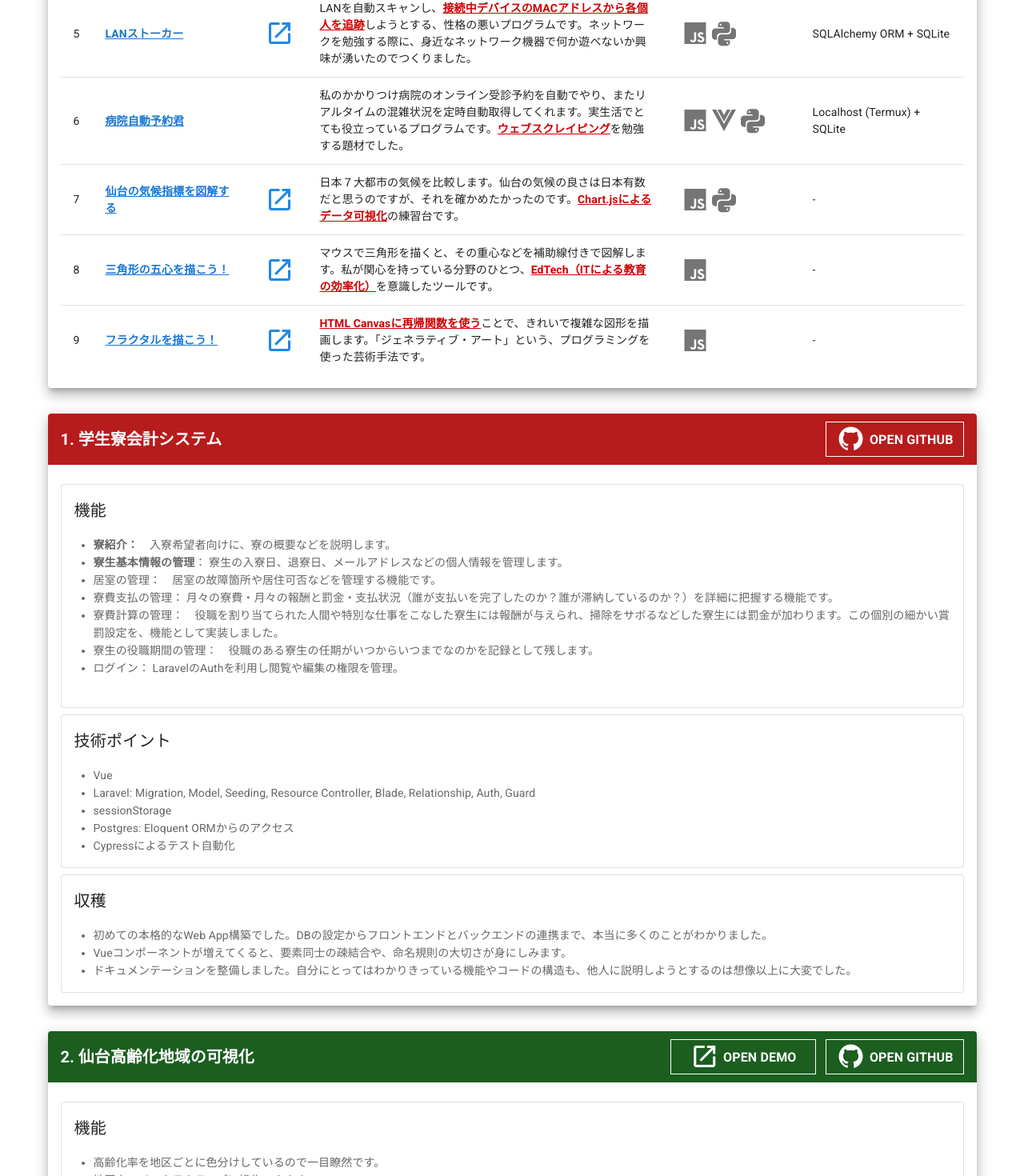
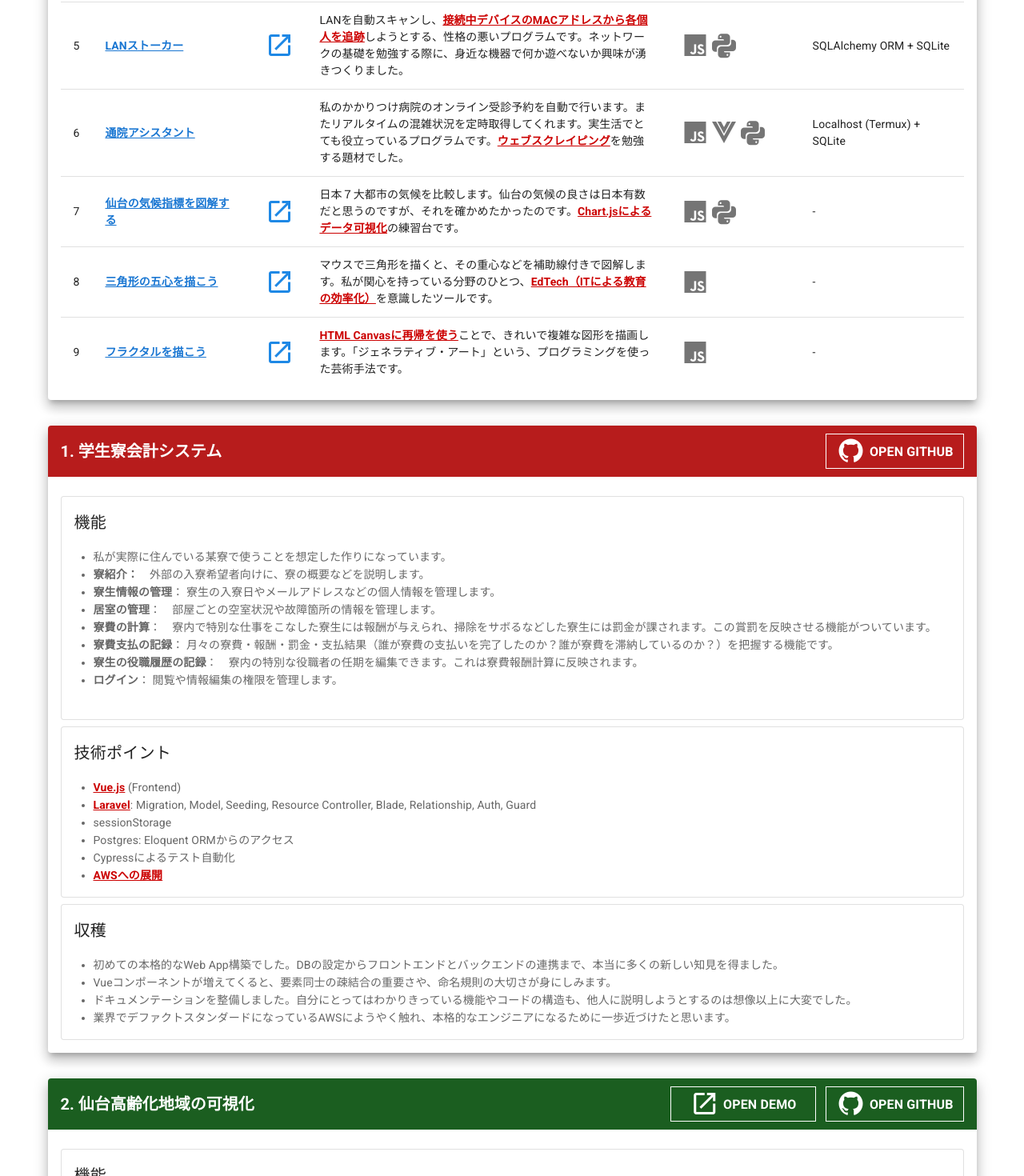
Before and after one commit to azureleaf/azureleaf.github.io, a Vue app: page /#/ in a window 1280 px wide. Shown: the part 720-2190 px from the top of the page at 80% size. Built offline with nearby package versions, Linux system fonts and the light colour scheme.

Commit message:
style: Explain gomoku & dorm app

```diff
--- a/src/views/Projects.vue
+++ b/src/views/Projects.vue
@@ -7,14 +7,13 @@
       <v-card-subtitle class="subtitle-1">
         <ul>
           <li>
-            ポートフォリオサイトへのご訪問ありがとうございます！
-            プログラマになるための勉強の題材として私がつくったものを、一部ご紹介いたします。
+            ポートフォリオサイトへのご訪問ありがとうございます。
           </li>
           <li>
-            「自分が実際に使いたくなるツールを制作しよう」という点に主眼に置きました。このためプロジェクトの中身は様々です。
+            プログラミング勉強の題材として私がつくったものを、一部ご紹介します。「自分が実際に使いたいツールを制作しよう」を主眼に置きました。
           </li>
           <li>
-            制作物それぞれにデモページを設けましたので、ぜひご覧ください。なお、各プロジェクトのGitHubページでは更に詳しく説明しています。
+            制作物それぞれにデモページを設けましたので、ぜひご覧ください。なお、各プロジェクトのGitHubページに更に詳しい説明があります。
           </li>
         </ul>
       </v-card-subtitle>
@@ -188,53 +187,54 @@ export default {
   name: "Projects",
   data: function() {
     return {
-      // List of all the project id strings
-      // Will be set on mounted
       projectIds: [],
       projects: [
         {
           name: "学生寮会計システム",
           identifier: "dorm",
           desc:
-            "学生寮の<u>業務自動化ツール</u>。寮生情報管理、会計処理、居室状態管理などの機能をもっており、最も実用的なプロジェクトです。",
+            "学生寮の<u>業務自動化ツール</u>。寮生の個人情報や寮施設の情報管理や会計処理の機能をもっており、最も実用的なプロジェクトです。",
           demourl: "",
           githuburl: "https://github.com/azureleaf/dorm-management-app",
           frameworks: ["js", "php", "laravel", "vue"],
           backends: ["Laravel + Eloquent + Postgres"],
           funcs: [
-            "<b>寮紹介：</b>　入寮希望者向けに、寮の概要などを説明します。",
-            "<b>寮生基本情報の管理</b>： 寮生の入寮日、退寮日、メールアドレスなどの個人情報を管理します。",
-            "居室の管理：　居室の故障箇所や居住可否などを管理する機能です。",
-            "寮費支払の管理： 月々の寮費・月々の報酬と罰金・支払状況（誰が支払いを完了したのか？誰が滞納しているのか？）を詳細に把握する機能です。",
-            "寮費計算の管理：　役職を割り当てられた人間や特別な仕事をこなした寮生には報酬が与えられ、掃除をサボるなどした寮生には罰金が加わります。この個別の細かい賞罰設定を、機能として実装しました。",
-            "寮生の役職期間の管理：　役職のある寮生の任期がいつからいつまでなのかを記録として残します。",
-            "ログイン： LaravelのAuthを利用し閲覧や編集の権限を管理。"
+            "私が実際に住んでいる某寮で使うことを想定した作りになっています。",
+            "<b>寮紹介：</b>　外部の入寮希望者向けに、寮の概要などを説明します。",
+            "<b>寮生情報の管理</b>： 寮生の入寮日やメールアドレスなどの個人情報を管理します。",
+            "<b>居室の管理</b>：　部屋ごとの空室状況や故障箇所の情報を管理します。",
+            "<b>寮費の計算</b>：　寮内で特別な仕事をこなした寮生には報酬が与えられ、掃除をサボるなどした寮生には罰金が課されます。この賞罰を反映させる機能がついています。",
+            "<b>寮費支払の記録</b>： 月々の寮費・報酬・罰金・支払結果（誰が寮費の支払いを完了したのか？誰が寮費を滞納しているのか？）を把握する機能です。",
+            "<b>寮生の役職履歴の記録</b>：　寮内の特別な役職者の任期を編集できます。これは寮費報酬計算に反映されます。",
+            "<b>ログイン</b>： 閲覧や情報編集の権限を管理します。"
           ],
           funcImg: "",
           techs: [
-            "Vue",
-            "Laravel: Migration, Model, Seeding, Resource Controller, Blade, Relationship, Auth, Guard",
+            "<u>Vue.js</u> (Frontend)",
+            "<u>Laravel</u>: Migration, Model, Seeding, Resource Controller, Blade, Relationship, Auth, Guard",
             "sessionStorage",
             "Postgres: Eloquent ORMからのアクセス",
-            "Cypressによるテスト自動化"
+            "Cypressによるテスト自動化",
+            "<u>AWSへの展開</u>"
           ],
           achvs: [
-            "初めての本格的なWeb App構築でした。DBの設定からフロントエンドとバックエンドの連携まで、本当に多くのことがわかりました。",
-            "Vueコンポーネントが増えてくると、要素同士の疎結合や、命名規則の大切さが身にしみます。",
-            "ドキュメンテーションを整備しました。自分にとってはわかりきっている機能やコードの構造も、他人に説明しようとするのは想像以上に大変でした。"
+            "初めての本格的なWeb App構築でした。DBの設定からフロントエンドとバックエンドの連携まで、本当に多くの新しい知見を得ました。",
+            "Vueコンポーネントが増えてくると、要素同士の疎結合の重要さや、命名規則の大切さが身にしみます。",
+            "ドキュメンテーションを整備しました。自分にとってはわかりきっている機能やコードの構造も、他人に説明しようとするのは想像以上に大変でした。",
+            "業界でデファクトスタンダードになっているAWSにようやく触れ、本格的なエンジニアになるために一歩近づけたと思います。"
           ]
         },
         {
           name: "仙台高齢化地域の可視化",
           identifier: "ageing",
           desc:
-            "町ごとの高齢人口比率を、地図の上にヒートマップで描画します。私が一市民として興味のある内容でおもしろかったです。<u>Pythonでのデータ処理と可視化</u>の練習台。",
+            "町ごとの高齢人口の比率を、地図の上にヒートマップとして描画します。私が一市民として興味のある内容でした。<u>Pythonでのデータ処理と可視化</u>の練習台。",
           demourl: "https://azureleaf.github.io/ageing-sendai/",
           githuburl: "https://github.com/azureleaf/ageing-sendai",
           frameworks: ["py", "js", "c"],
           backends: [],
           funcs: [
-            "高齢化率を地区ごとに色分けしているので一目瞭然です。",
+            "高齢化率を地区ごとに色分けしているので、一目瞭然です。",
             "地図上でインタラクティブに操作できます。",
             "クリックすると詳細情報がポップアップで表示できます"
           ],
@@ -244,7 +244,7 @@ export default {
             "Pythonの<u>Pandas</u>やC言語でデータを加工します。",
             "<u>カラーマッピング</u>（どの値をどの色に対応させれば見やすいのか？）の有名な計算手段を<a href='https://azureleaf.github.io/ageing-sendai/colormap.html'>いくつか検討しました</a>。",
             "「町別の年齢人口分布統計のExcelファイル」「町別の緯度経度情報のExcelファイル」など<u>複数の表をうまくJOINできるようデータを整形</u>しました。",
-            "「重複データを発見して取り除く」「４丁目と四丁目の表記のゆれを統一する」「データ区分ごとの集計」などは全てコーディングで処理します。",
+            "「重複データを発見して取り除く」「４丁目と四丁目の表記のゆれを統一する」「データ区分ごとの集計」などの面倒だけど考慮しなければならない煩雑な処理は、全てコーディングで処理します。",
             "以下に詳しいデータ分析を述べます"
           ],
           achvs: [
@@ -265,23 +265,25 @@ export default {
             "人間側が盤面に石を置くと、<u>COM側が独自のアルゴリズムで盤面を評価し最善手（と思われる手）を返してきます。</u>",
             "<u>盤面サイズ変更</u>やリセットの機能があります。",
             "盤面動作に<u>SVGアニメーション</u>を使い、見た目の洗練さを高めています。",
-            "「勝者や引き分けを表示する」「ゲーム勝敗が確定した場合にはそれ以降のクリックを受け付けない」など、詳細も詰めました。"
+            "「勝者や引き分けを表示する」「ゲーム勝敗が確定した場合にはそれ以降のクリックを受け付けない」など、操作感の細かい部分も詰めました。"
           ],
           funcImg: "",
           techs: [
+            "１．　人間側プレイヤーが盤面をクリックします。",
+            "２．　クリックされたマス目に「O」を表示し、Vueコンポーネントは現在の局面をVuexに伝えます。",
+            "３．　Vuexは現在の盤面を評価します。全てのマス目に対して<u>テンプレートマッチング</u>を行い、<u>マス目毎にスコアを算出します</u>。例えば「O」が４つ並んでいる場所がある場合は勝利が目前なので、その４連に隣接するマス目が持つ「Oにとってのスコア」は非常に高くなります。",
+            "４．　O（人間側プレイヤー）にとってのスコアと、X（COM側プレイヤー）にとってのスコアの両方を計算します。",
+            "５．　この段階で<u>「テンプレートマッチングが一個も引っかからない場合」</u>は両者手詰まりなので「引き分け」とし、ゲームをロックします。",
+            "６．　この段階で<u>「石が５個並んでいるプレイヤーがいる場合」</u>にはそのプレイヤーを勝者とし、ゲームをロックします。",
+            "７．　O側のスコアと、X側のスコアをマス毎に足し合わせます。将棋に<u>「敵の打ちたいところに打て」</u>という格言がありますが、五目並べでも<u>人間側にとって良い手となる場所にCOM側が先回りして石を置くことで、人間側を妨害できることになります。</u>",
+            "８．　<u>足し合わせたスコアが一番高いマス</u>を見つけ、そこをCOM側の最善手として決定します。"
+          ],
+          achvs: [
             "Vuetifyによるマテリアルデザイン、CDNによるWebフォント、配色、CSSのカスタマイズによる<u>ポップなデザインの世界観</u>にこだわりました。",
             "Vuexによる状態管理を多用しています。",
-            "SVG Pathアニメーションの利用。",
-            "１．　盤面へのユーザーのクリックを感知すると、そのマス目の座標情報をVuexに対して通知します。",
-            "２．　クリックされたマス目に「O」を記入します。",
-            "３．　Vuexが現在の盤面情報を受け取り、その盤面を評価します。評価にはテンプレートマッチングを行い、最善手を洗い出します。",
-            "４．　O（人間側プレイヤー）にとっての最善手スコアと、X（COM側プレイヤー）にとっての最善手を",
-            "５．　"
-          ],
-          achvs: [
-            "<u>Vuexによる状態管理</u>を一通り理解しました。",
-            "Vuetifyでの細かいCSS調整がわかりました。",
-            "デザインの細かな違いが、サイト全体の印象に相当大きな影響を与えることを実感しました。これは特にゲームや購買サイトなどで顕著だと思います。"
+            "SVG Pathアニメーションの基礎がわかりました。",
+            "Vuetifyにおける細かいCSS調整がわかりました。",
+            "<u>デザインの細かな違いが、サイト全体の印象や操作感に相当に大きな影響を与える</u>ことを実感しました。"
           ]
         },
         {
@@ -317,7 +319,7 @@ export default {
           name: "LANストーカー",
           identifier: "stalker",
           desc:
-            "LANを自動スキャンし、<u>接続中デバイスのMACアドレスから各個人を追跡</u>しようとする、性格の悪いプログラムです。ネットワークを勉強する際に、身近なネットワーク機器で何か遊べないか興味が湧いたのでつくりました。",
+            "LANを自動スキャンし、<u>接続中デバイスのMACアドレスから各個人を追跡</u>しようとする、性格の悪いプログラムです。ネットワークの基礎を勉強する際に、身近な機器で何か遊べないか興味が湧きつくりました。",
           demourl: "https://azureleaf.github.io/lan-device-stalker/",
           githuburl: "https://github.com/azureleaf/lan-device-stalker",
           frameworks: ["js", "py"],
@@ -326,8 +328,8 @@ export default {
             "PythonからARPをブロードキャストで掛けて、反応があったデバイスのMACアドレスを記録します。",
             "このプログラムを指定した時間ごとに自動でかけ、その結果をSQLiteのDBに集積していきます",
             "保存したデータを整形し、D3.jsを使って、<u>ヒートマップとして可視化</u>します。",
-            "これにより、<u>「どのパソコンが頻繁に使われているのか」「誰がいつ頃在室していたのか」</u>などが推測できます。",
-            "どのMACアドレスのNICが誰の所持品なのかは目視で判断するしかありませんが、それでも在室状況をかなり追えます。"
+            "これにより、<u>「誰がいつ頃在室していたのか」「どのパソコンが頻繁に使われているのか」</u>などが推測できます。",
+            "どのMACアドレスのNICが誰の持ち物なのかは目視で判断する必要がありますが、それにより各個人の在室状況をかなり追えます。"
           ],
           funcImg: "",
           techs: [
@@ -342,10 +344,10 @@ export default {
           ]
         },
         {
-          name: "病院自動予約君",
+          name: "通院アシスタント",
           identifier: "hospital",
           desc:
-            "私のかかりつけ病院のオンライン受診予約を自動でやり、またリアルタイムの混雑状況を定時自動取得してくれます。実生活でとても役立っているプログラムです。<u>ウェブスクレイピング</u>を勉強する題材でした。",
+            "私のかかりつけ病院のオンライン受診予約を自動で行います。またリアルタイムの混雑状況を定時取得してくれます。実生活でとても役立っているプログラムです。<u>ウェブスクレイピング</u>を勉強する題材でした。",
           demourl: "",
           githuburl: "https://github.com/azureleaf/hospital_latency",
           frameworks: ["py", "vue", "js"],
@@ -353,8 +355,8 @@ export default {
           funcs: [],
           funcImg: "",
           techs: [
-            "Socket.ioによるリアルタイム情報更新",
-            "Node.jsからPythonを実行"
+            // "Socket.ioによるリアルタイム情報更新",
+            // "Node.jsからPythonを実行"
           ],
           achvs: [
             "この病院は人気が高く、予約を取るのが先着順の凄まじい競争になっていました。自動化でとても楽になりました。"
@@ -370,16 +372,17 @@ export default {
           frameworks: ["js", "py"],
           backends: [],
           funcs: [
-            "各都市の真夏日、降水量、平均気温など基本的な気候統計を可視化します。"
+            "各都市の真夏日、降水量、平均気温など基本的な気候統計を可視化します。",
+            "表示する期間を自由に設定できます。最長だと1990年から2020年までの30年分を表示できます。"
           ],
           funcImg: "",
           techs: [
-            "ダウンロードしてきたデータはそのままでは利用できないので、不要な列の削除や列名の変更などをPythonで自動処理しました。"
+            "ダウンロードしてきたデータはそのままでは利用できないので、不要な列の削除や列名の変更などをPythonで自動処理しました。これは本当に地味ですが非常に手間のかかる処理です。"
           ],
           achvs: ["<u>Chart.js</u>によるグラフ描写ができるようになりました。"]
         },
         {
-          name: "三角形の五心を描こう！",
+          name: "三角形の五心を描こう",
           identifier: "triangle",
           desc:
             "マウスで三角形を描くと、その重心などを補助線付きで図解します。私が関心を持っている分野のひとつ、<u>EdTech（ITによる教育の効率化）</u>を意識したツールです。",
@@ -406,16 +409,16 @@ export default {
           ]
         },
         {
-          name: "フラクタルを描こう！",
+          name: "フラクタルを描こう",
           identifier: "fractal",
           desc:
-            "<u>HTML Canvasに再帰関数を使う</u>ことで、きれいで複雑な図形を描画します。「ジェネラティブ・アート」という、プログラミングを使った芸術手法です。",
+            "<u>HTML Canvasに再帰を使う</u>ことで、きれいで複雑な図形を描画します。「ジェネラティブ・アート」という、プログラミングを使った芸術手法です。",
           demourl: "https://azureleaf.github.io/canvas/fractal/canvastree.html",
           githuburl: "https://github.com/azureleaf/canvas/",
           frameworks: ["js"],
           backends: [],
           funcs: [
-            "「ある点から出発して一定の規則で枝分かれする」という動作を繰り返し、それを可視化することで幾何学的な図形を描けます。",
+            "「ある点から出発して一定の規則で枝分かれする」という非常に単純な動作を繰り返し、それを可視化することで幾何学的な図形を描けます。",
             "繰り返しの回数、枝分かれの角度、長さ、配色などをユーザが自由に変更できるコントロールをつけたので、いろいろ遊ぶことができます。"
           ],
           funcImg: "",
@@ -428,80 +431,6 @@ export default {
             "Vuetifyの便利さがとてもよくわかりました。きれいなコンポーネント要素がサクッと実装できる。こういう機能の車輪の再発明していくのは地獄。"
           ]
         }
-        // {
-        //   name: "ファイルマネージャー",
-        //   identifier: "filemanager",
-        //   desc:
-        //     "パソコン内に文書ファイルが大量にあり収拾がつかないので、それらをタグ付けなどで整理するツール。<u>フレームワーク抜きの純粋なPHPに慣れる</u>ために作成しました。",
-        //   demourl: "",
-        //   githuburl: "",
-        //   frameworks: ["php", "js"],
-        //   backends: ["SQLite"],
-        //   funcs: [],
-        //   funcImg: "",
-        //   techs: [],
-        //   achvs: [],
-        // },
-        // {
-        //   name: "IT学習スライド",
-        //   identifier: "notes",
-        //   desc:
-        //     "プログラミングの膨大な勉強メモをまとめたものです。<u>学習モチベーションを保ち、マークダウン記法に慣れる</u>のが主眼でした。",
-        //   demourl: "",
-        //   githuburl: "https://github.com/azureleaf/study-notes",
-        //   frameworks: ["md"],
-        //   backends: [],
-        //   funcs: [
-        //     "<u>Reveal.js</u>によるプレゼンテーション",
-        //     "特に<a href='https://github.com/azureleaf/study-notes/blob/master/js/promise.md'>Promiseについて</a>は結構まとめました。",
-        //   ],
-        //   funcImg: "",
-        //   techs: [],
-        //   achvs: [],
-        // },
-        // {
-        //   name: "ログイン機能を自作する",
-        //   identifier: "user_login",
-        //   desc:
-        //     "勉強仲間との共同作品。<u>非同期通信、DBアクセス、ハッシュ化、自動テスト</u>などを一つ一つ丁寧に実装しました。",
-        //   demourl: "",
-        //   githuburl: "https://github.com/yuyu456-corder/user_login",
-        //   frameworks: ["vue"],
-        //   backends: ["Express + Sequelize + SQLite"],
-        //   funcs: [],
-        //   funcImg: "",
-        //   techs: [],
-        //   achvs: ["<u>非同期通信</u>、ORM、Bcryptによるハッシュ化、トークンの保存、Cypressでの自動テストなどを、"],
-        // },
-        // {
-        //   name: "ポートフォリオサイト",
-        //   identifier: "portfolio",
-        //   desc:
-        //     "このサイトそのもの。<u>マテリアルデザイン・CDN・Webpack</u>によるVue.jsのサイトをNode.jsなしで実現しました。",
-        //   demourl: "",
-        //   githuburl: "https://github.com/azureleaf/azureleaf.github.io",
-        //   frameworks: ["vue"],
-        //   backends: [],
-        //   funcs: [
-        //     "私のプロジェクトを見てくださる方に対して、その<u>コードの背景にある私の発想</u>まで伝わるよう表現を推敲しました。",
-        //     "マテリアルデザインやアイコンを使うことで、シンプルでありながら見やすく統一感があります。",
-        //     "<u>SPA（Single Page Application）</u>により、通信回数が少なく表示が高速です。（このページはもともと通信量は極小ですが）"
-        //   ],
-        //   funcImg: "",
-        //   techs: [
-        //     "<u>Vuetify</u>によるマテリアルデザインと、<u>Font Awesome</u>のアイコンセット。",
-        //     "私はLinuxユーザーですので、動画の編集圧縮に<u>ffmpeg</u>を多用しました。",
-        //     "GitHubの静的ページではNode.jsを動かせないため、<u>CDN (Contents Delivery Network)</u>によりVueを導入。",
-        //     "<u>Webpack</u>を使用することで、CDNのページでありつつも効率的にコーディングできるようにしました。",
-        //     "<u>Reveal.js</u>による、軽量なプレゼンテーション。"
-        //     // "Vueは本来は複雑にコンパイルされるライブラリなので、これをCDNから使う場合は制約が多く結構苦労しました。",
-        //   ],
-        //   achvs: [
-        //     "<u>CDNによるVue / Vue Router / Vuetify</u>の書き方がわかりました。Nuxtを使えばもっと楽だった気もします。",
-        //     "<u>Vue Routerでのスクロール位置の制御</u>がわかりました。",
-        //     "GitHubでの個人ページのホスティング機能を理解しました。"
-        //   ]
-        // }
       ],
       projectHeaders: [
         {
@@ -519,11 +448,6 @@ export default {
           sortable: false,
           value: "demourl"
         },
-        // {
-        //   text: "GitHub",
-        //   sortable: false,
-        //   value: "githuburl",
-        // },
         {
           text: "概要",
           sortable: false,
```
